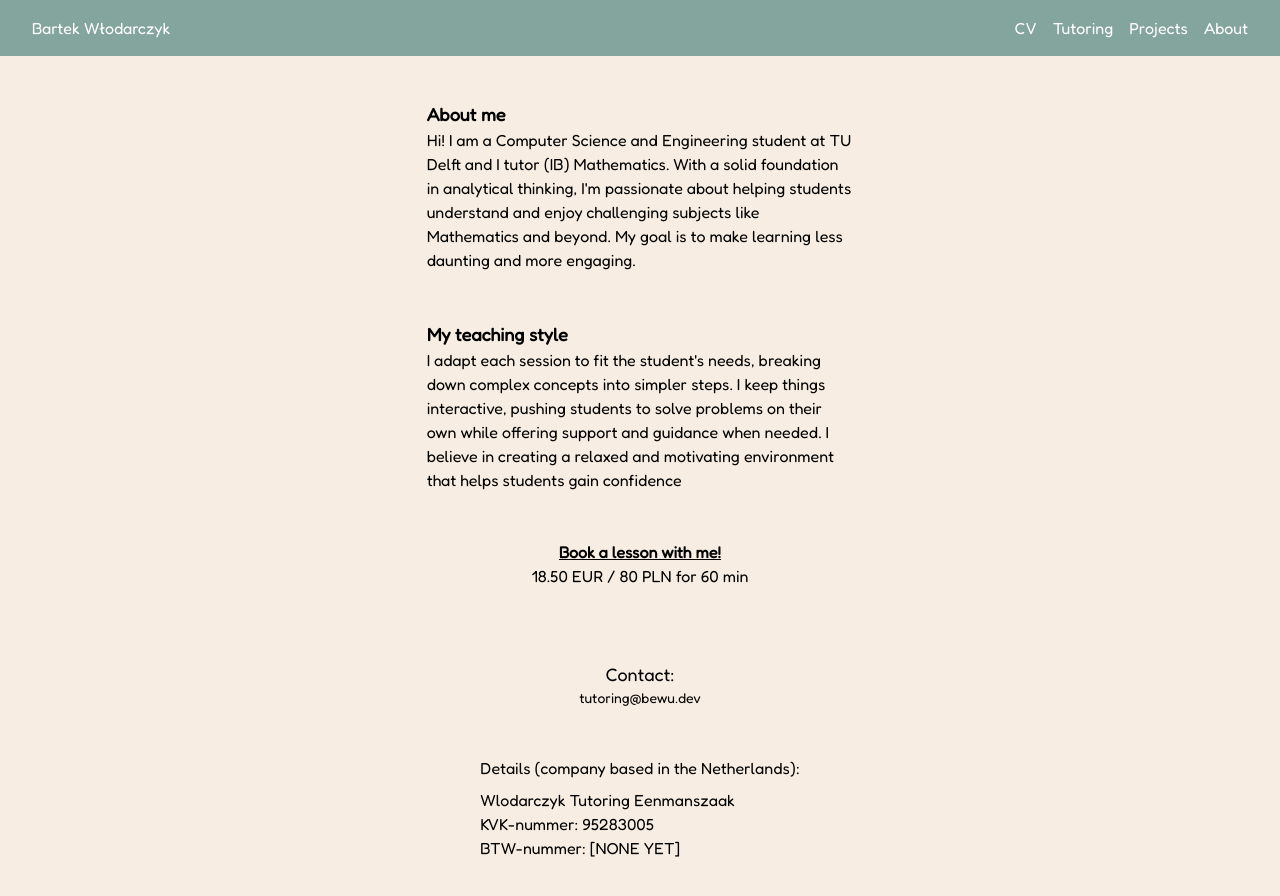
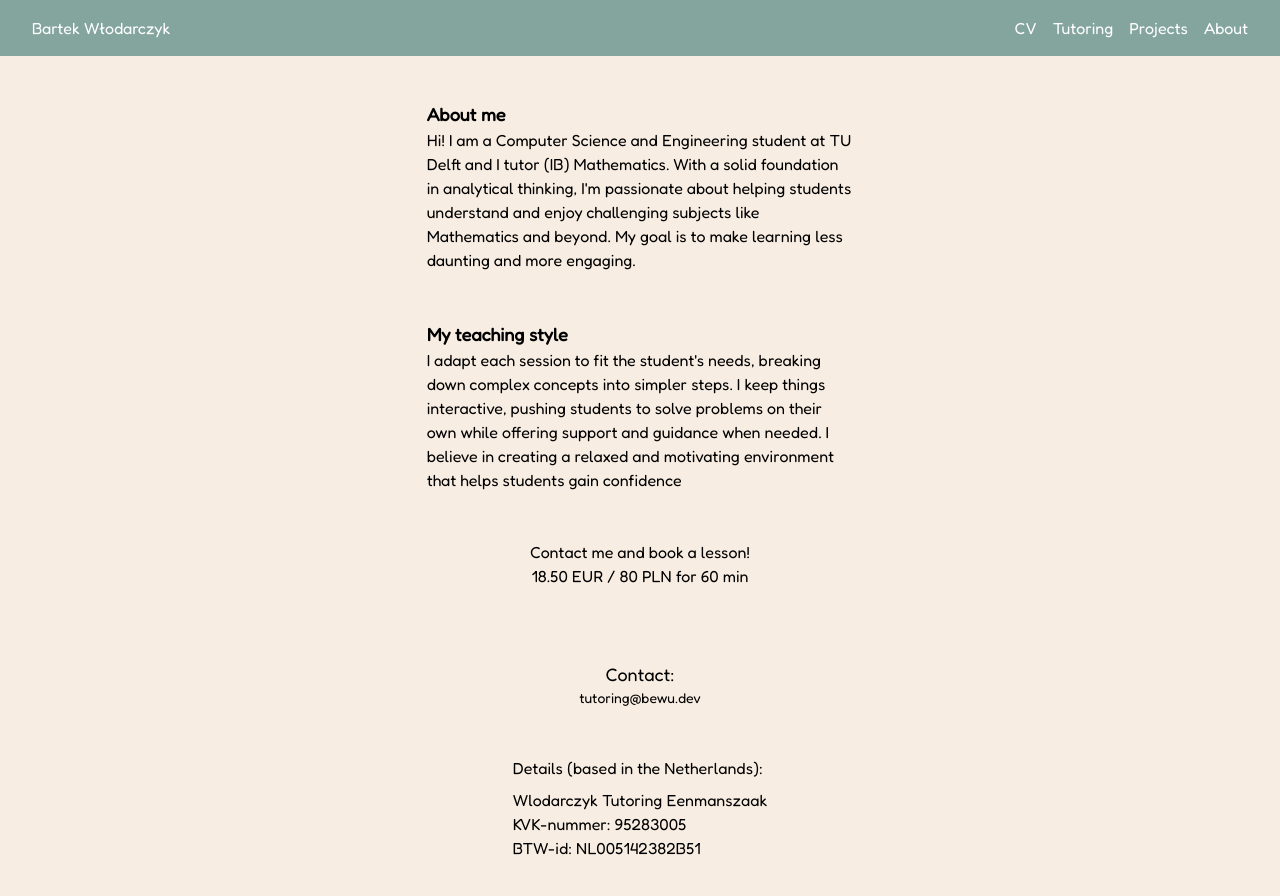
Before and after one commit to bewuwy/bewuwy, a Next.js app: page /tutoring in a window 1280 px wide. Shown: the top 896 px of the page. Built offline with nearby package versions, Linux system fonts and the light colour scheme.

Commit message:
updated tutoring page

```diff
--- a/app/tutoring/page.tsx
+++ b/app/tutoring/page.tsx
@@ -21,7 +21,7 @@ export default function Tutoring() {
                 </div>
 
                 <div className="flex flex-col items-center">
-                    <a href="https://bewu.dev/schedule" className="underline font-bold">Book a lesson with me!</a>
+                    <p>Contact me and book a lesson!</p>
                     <p>18.50 EUR / 80 PLN for 60 min</p>
                 </div>
 
@@ -31,10 +31,10 @@ export default function Tutoring() {
                 </div>
 
                 <div>
-                    <h2 className="mb-2">Details (company based in the Netherlands):</h2>
+                    <h2 className="mb-2">Details (based in the Netherlands):</h2>
                     <p>Wlodarczyk Tutoring Eenmanszaak</p>
                     <p>KVK-nummer: 95283005</p>
-                    <p>BTW-nummer: [NONE YET]</p>
+                    <p>BTW-id: NL005142382B51</p>
                 </div>
             </div>
         </main>
```
